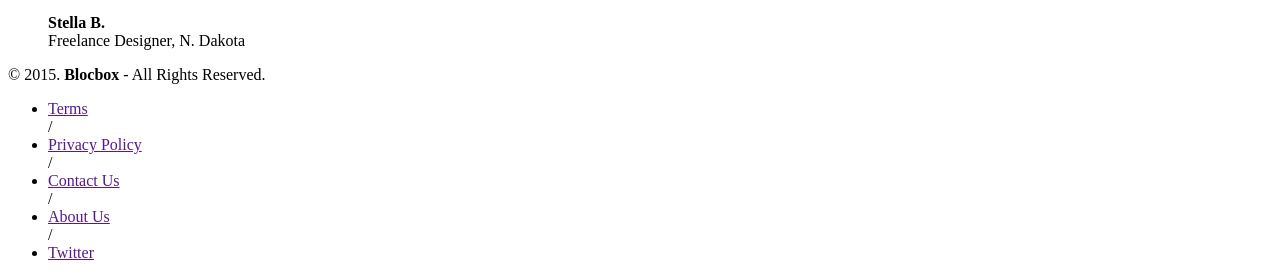
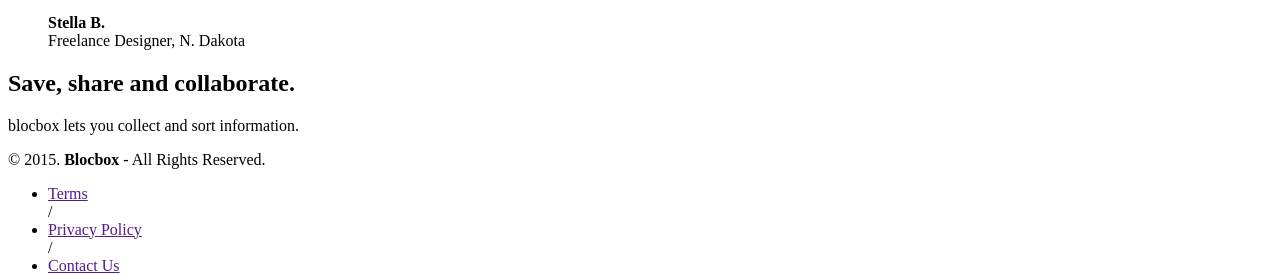
Before and after one commit to shafiranugroho/Blocbox, a plain HTML site: page index.html in a window 1280 px wide. Shown: the part 2890-3165 px from the top of the page. Drawn offline with Linux system fonts and the light colour scheme.

Commit message:
Homepage HTML completed

```diff
--- a/index.html
+++ b/index.html
@@ -134,6 +134,12 @@
  </section>
  </main>
 
+ <!-- Addition -->
+ <section>
+ <h1>Save, share and collaborate.</h1>
+     <p>blocbox lets you collect and sort information.<br/>
+ </section>
+
  <!-- Footer -->
  <footer>
    <div class="container footer-nav-block">
```
